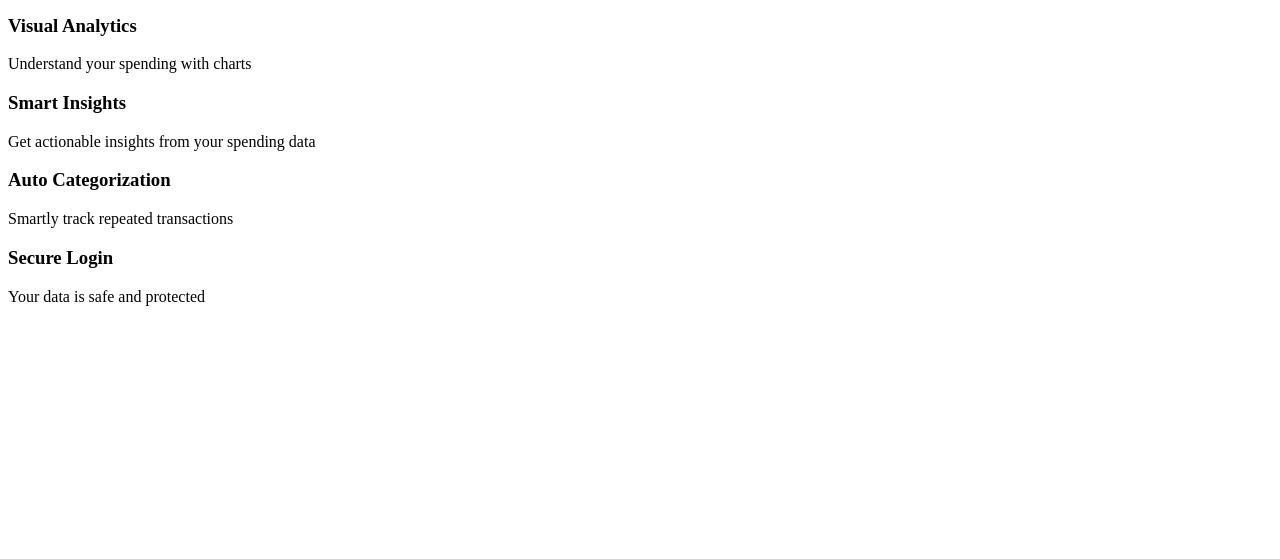
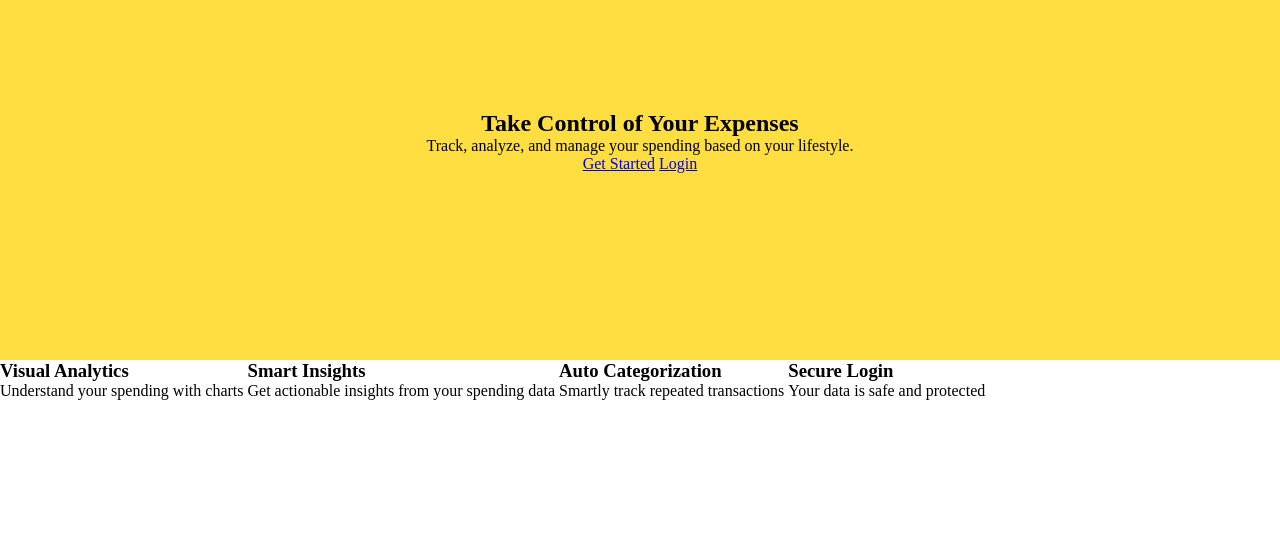
Before and after one commit to duaarafi/Project-1, a Flask app: template templates/index.html in a window 1280 px wide. Shown: the part 241-800 px from the top of the page. Run offline with Flask 3, Linux system fonts and the light colour scheme; the template is opened without the code that fills it, so the values that code supplies are empty.

Commit message:
Adjusted the padding between navigation bar and hero section

```diff
--- a/static/styles.css
+++ b/static/styles.css
@@ -1,3 +1,13 @@
+*{
+    margin: 0;
+    padding: 0;
+    box-sizing: border-box;
+}
+
+body{
+    overflow-x: hidden;
+}
+
 html{
     scroll-behavior: smooth;
 }
@@ -5,32 +15,50 @@ html{
 .top-bar{
     width:100%;
     text-align: center;
-    font-size: small;
+    font-size: 15px;
+    background-color: #123458;
+    padding: 12px;
+    margin-top: 0px;
+}
+
+.top-bar>p{
+    margin: 0%;
+    color: #FFDE42;
+    font-style: italic;
 }
 
 .nav-bar {
-  display: flex;
-  justify-content: space-between; /* Logo left, links right */
-  align-items: center;
-  padding: 0 2rem;
-  height: 60px;
+    width: 100%;
+    display: flex;
+    justify-content: space-between;
+    align-items: center;
+    padding: 0 2rem;
+    height: 60px;
+    background-color: #C0E1D2;
+
 }
 
 h1{
     text-align: center;
 }
 
+#hero{
+     background-color: #FFDE42;
+     width: 100%;
+     height: 500px;
+     justify-content: center;
+     padding-top: 250px;
+}
 .hero-content>p{
     text-align: center;
 }
 
 .hero-buttons{
     display: block;
-    margin: 0 auto;
-    padding: 0.5rem 1rem;
-    background-color: #007BFF;
-    color: white;
-    border: none;
-    border-radius: 4px;
-    cursor: pointer;
+    text-align: center;
 }
+
+.card{
+    display: inline-block;
+
+}
--- a/templates/index.html
+++ b/templates/index.html
@@ -4,7 +4,7 @@
     <meta charset="UTF-8">
     <meta name="viewport" content="width=device-width, initial-scale=1.0">
     <title>Project-1</title>
-    <link rel="stylesheet" href="./styles.css">
+    <link rel="stylesheet" href="../static/styles.css">
 </head>
 <body>
 <!-- Top Annoucement Bar -->
@@ -18,7 +18,7 @@
             </div>
 
             <div class="links">
-                <a href="#hero">L1</a>
+                <a href="#hero">Home</a>
                 <a href="#features">Features</a>
                 <a href="#">L3</a>
                 <a href="#">L4</a>
```
